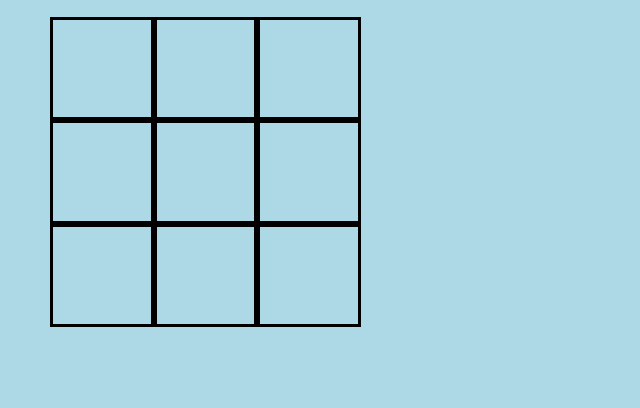
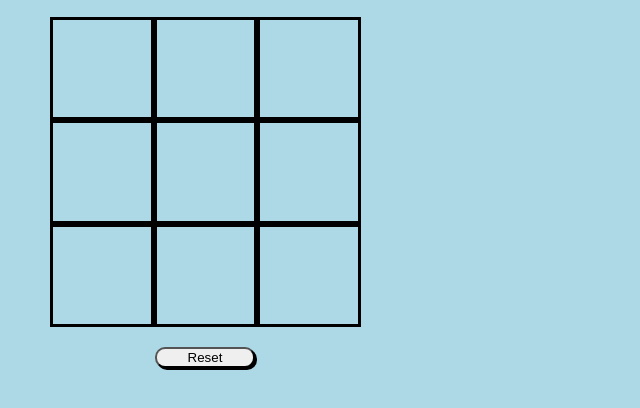
Before and after one commit to chrisjimenez10/tic-tac-toe-lab, a plain HTML site: page index.html in a window 1280 px wide. Shown: the part 122-530 px from the top of the page, without its empty margins (0-640 px from the left). Drawn offline with Linux system fonts and the light colour scheme.

Commit message:
fixing reset button to clear entire board and board array and changing switch statement to if...else

```diff
--- a/css/style.css
+++ b/css/style.css
@@ -18,3 +18,15 @@ body {
     font-size: 64px;
     text-align: center;
 }
+#reset {
+    border-radius: 10px;
+    width: 100px;
+    box-shadow: 2px 2px black;
+    margin: 20px;
+    cursor: pointer;
+    position: absolute;
+    left: 135px;
+}
+#reset:hover {
+    transform: scale(1.05);
+}
--- a/index.html
+++ b/index.html
@@ -10,7 +10,6 @@
 <body>
   <h1>Tic-Tac-Toe</h1>
   <h2 id="message">Message</h2>
-
   <section class="board">
     <div class="sqr" id="0"></div>
     <div class="sqr" id="1"></div>
@@ -22,5 +21,6 @@
     <div class="sqr" id="7"></div>
     <div class="sqr" id="8"></div>
   </section>
+  <button id="reset">Reset</button>
 </body>
 </html>
--- a/js/app.js
+++ b/js/app.js
@@ -37,6 +37,7 @@ let tie;
 const squareEls = document.querySelectorAll(".sqr");
 const messageEl = document.querySelector("#message");
 const boardElement = document.querySelector(".board");
+const resetBtnEl = document.querySelector("#reset");
 
 /*-------------------------------- Functions --------------------------------*/
 
@@ -217,4 +218,5 @@ function switchPlayerTurn(){
 
 
 /*----------------------------- Event Listeners -----------------------------*/
-boardElement.addEventListener("click", handleClick)
+boardElement.addEventListener("click", handleClick);
+resetBtnEl.addEventListener("click", init);
```
